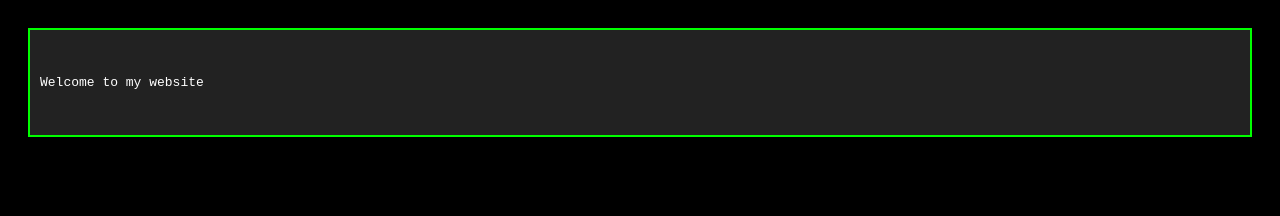
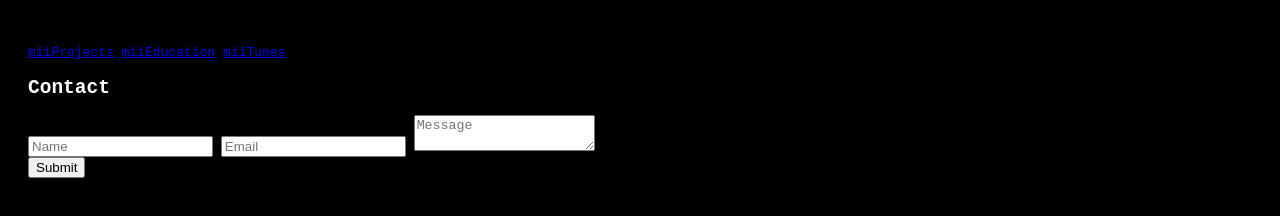
Before and after one commit to miitestingacc/miitechlab, a plain HTML site: page index.html in a window 1280 px wide. Drawn offline with Linux system fonts and the light colour scheme.

Commit message:
Update index.html

```diff
--- a/index.html
+++ b/index.html
@@ -1,14 +1,30 @@
 <!DOCTYPE html>
-<html lang="en">
+<html>
 <head>
-    <meta charset="UTF-8">
-    <meta name="viewport" content="width=device-width, initial-scale=1.0">
-    <title>My Terminal Website</title>
-    <link rel="stylesheet" href="styles.css">
+  <title>miiTechLab</title>
+  <link rel="stylesheet" href="styles.css">
+  <script src="https://www.google.com/recaptcha/api.js" async defer></script>
 </head>
 <body>
-    <div id="terminal">
-        <p>Welcome to my website</p>
-    </div>
-</body>
+  <h1 id="welcome"></h1>
+  <div id="content"></div>
+
+  <div id="links">
+    <a href="miiProjects.html">miiProjects</a>
+    <a href="miiEducation.html">miiEducation</a>
+    <a href="miiTunes.html">miiTunes</a>
+  </div>
+
+  <h2>Contact</h2>
+  <form action="https://formsubmit.co/miitestingacc@gmail.com" method="POST">
+    <input type="hidden" name="_captcha" value="false">
+    <input type="hidden" name="_next" value="https://your-website-url.com/thankyou.html">
+    <input type="text" name="name" placeholder="Name" required>
+    <input type="email" name="email" placeholder="Email" required>
+    <textarea name="message" placeholder="Message" required></textarea>
+    <div class="g-recaptcha" data-sitekey="6LdYwnAjAAAAAIJUlGdhVn55GCMdVQ1jCxEMl69Q"></div>
+    <button type="submit">Submit</button>
+  </form>
+
+  <script src="script.js"></script> </body>
 </html>
```
